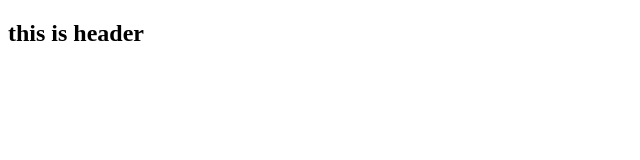
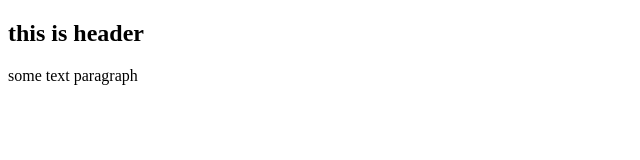
Before and after one commit to Hakim83/git-tutorial, a plain HTML site: page index.html in a window 1280 px wide. Shown: the whole page, without its empty margins (0-640 px from the left). Drawn offline with Linux system fonts and the light colour scheme.

Commit message:
index changed

```diff
--- a/index.html
+++ b/index.html
@@ -5,5 +5,6 @@
 </head>
 <body>
 <h2>this is header</h2>
+<p> some text paragraph</p>
 </body>
 </html>
```
